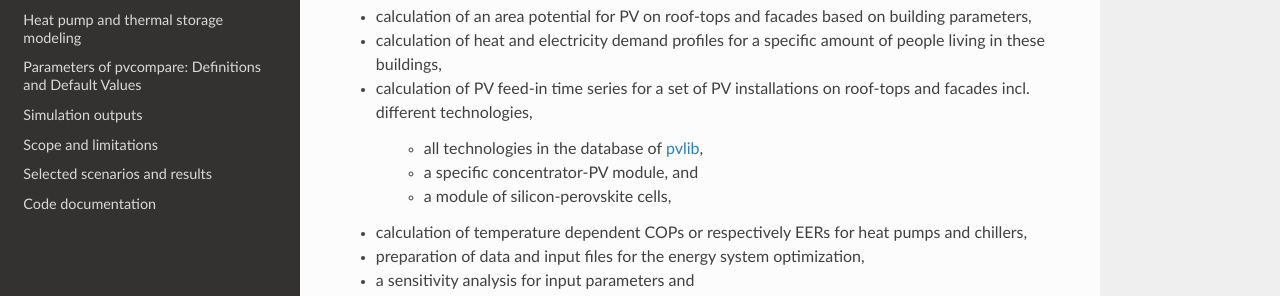
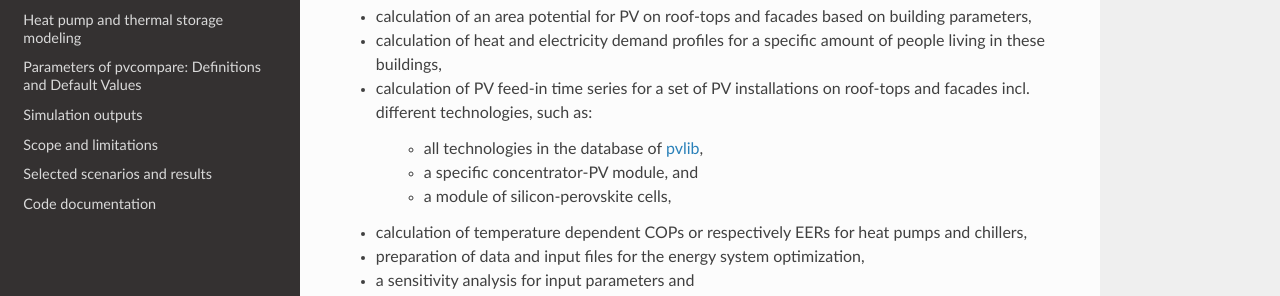
Before and after one commit to greco-project/pvcompare, a Sphinx documentation site: the page built from docs/about.rst, in a window 1280 px wide and 925 px high. Shown: the part 323-619 px from the top of the window. Built offline with Sphinx 7.4.7 and the Read the Docs theme 2.0.0, drawn with Linux system fonts in a browser that asks for light colours; formulas are drawn with MathJax 3.

Commit message:
Commit suggestion
Co-authored-by: Piranias <44803304+Piranias@users.noreply.github.com>

```diff
--- a/docs/about.rst
+++ b/docs/about.rst
@@ -11,7 +11,7 @@ The functionalities include
 
 * calculation of an area potential for PV on roof-tops and facades based on building parameters,
 * calculation of heat and electricity demand profiles for a specific amount of people living in these buildings,
-* calculation of PV feed-in time series for a set of PV installations on roof-tops and facades incl. different technologies,
+* calculation of PV feed-in time series for a set of PV installations on roof-tops and facades incl. different technologies, such as:
 
     * all technologies in the database of `pvlib <https://pvlib-python.readthedocs.io/en/stable/index.html>`_,
     * a specific concentrator-PV module, and
```
